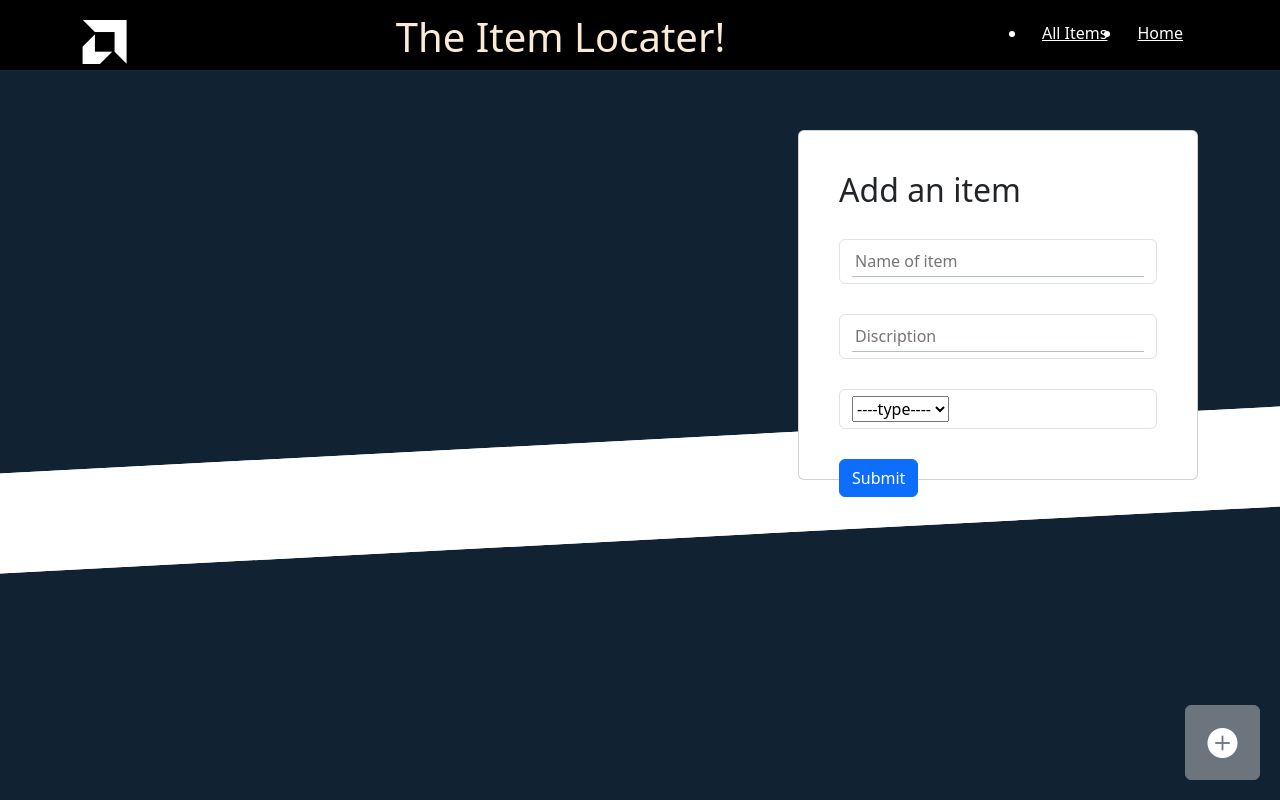
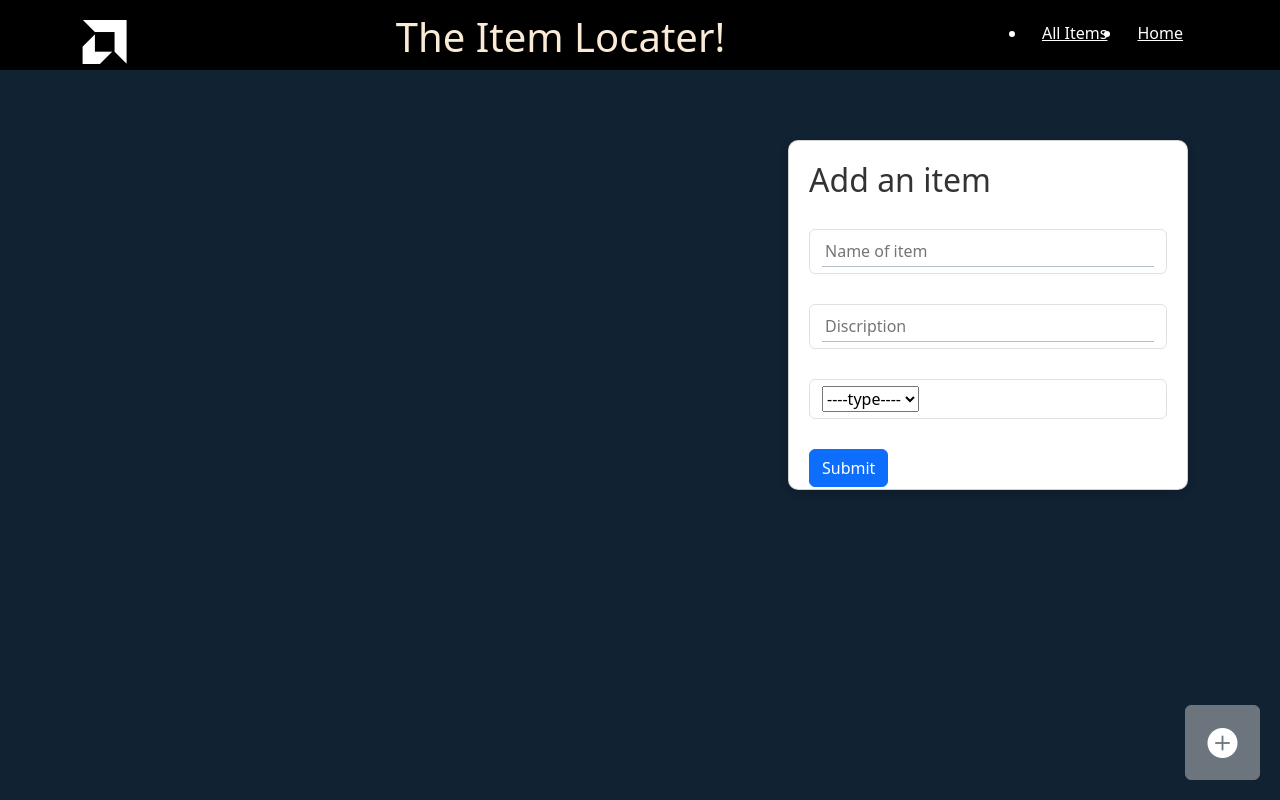
Before and after one commit to gulatiKK/item-locater, a website: page item-list.html in a window 1280 px wide. Both pictures are taken after a click on the button 1222 px from the left and 742 px from the top of the page. Drawn offline with nearby package versions, Linux system fonts and the light colour scheme; no server answers.

Commit message:
Update item-list.css

```diff
--- a/item-list.css
+++ b/item-list.css
@@ -96,11 +96,10 @@
   padding: 20px;
   margin: 10px;
   box-shadow: 0px 0px 5px rgba(0, 0, 0, 0.2);
-  height: 170px;
-  width: 220px;
+  height: 160px;
+  width: 210px;
   position: absolute;
-  top: 350px;
-  left: 380px;
+  top: 70px;
   text-align: center;
 }
 
@@ -244,11 +243,10 @@
  background-color: #3366ff;
  color:white;
 }
+  /* Showcase */
 .showcase {
-    height: 400px;
   background-color: var(--primary-color);
-    color: #fff;
-    position: relative;
+
 }
 
 .showcase h1 {
@@ -297,7 +295,7 @@
   outline: none;
 }
 
-  .showcase::before,
+/* .showcase::before,
 .showcase::after {
   content: '';
   position: absolute;
@@ -305,9 +303,17 @@
   bottom: -70px;
   right: 0;
   left: 0;
-    background: #fff;
+  background: blue;
   transform: skewY(-3deg);
   -webkit-transform: skewY(-3deg);
   -moz-transform: skewY(-3deg);
   -ms-transform: skewY(-3deg);
+} */
+.card {
+  background-color: #fff;
+  color: #333;
+  border-radius: 10px;
+  box-shadow: 0 3px 10px rgba(0, 0, 0, 0.2);
+  padding: 20px;
+  margin: 10px;
 }
```
Lines whose indentation alone changed are shown as unchanged.
